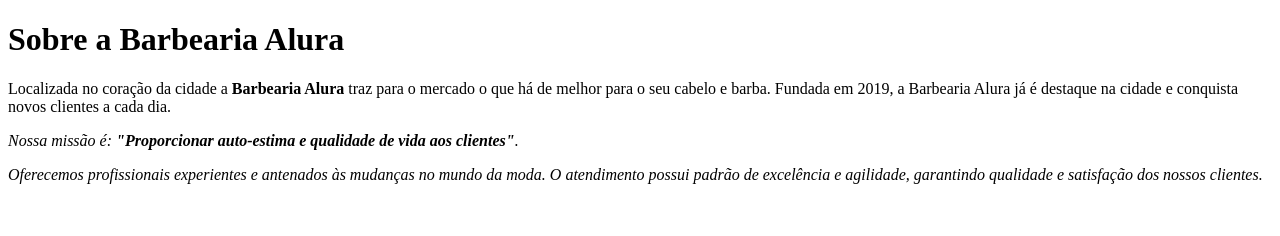
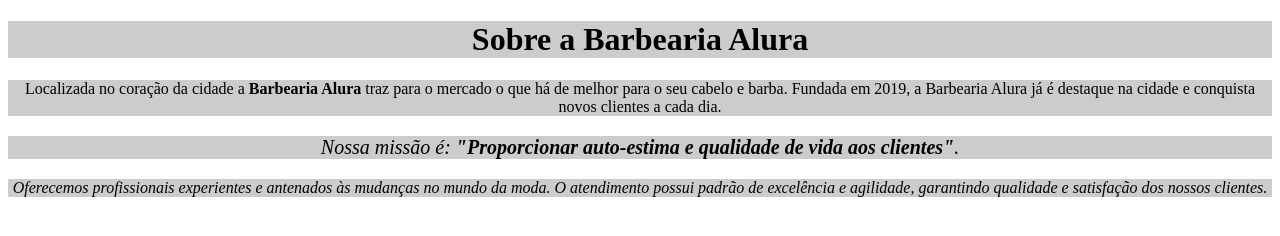
Before and after one commit to ozaque/teste, a plain HTML site: page index.html in a window 1280 px wide. Drawn offline with Linux system fonts and the light colour scheme.

Commit message:
Add files via upload

```diff
--- a/index.html
+++ b/index.html
@@ -1,12 +1,21 @@
 <!DOCTYPE html>
 <html lang="pt-br">
-    <meta charset="UTF-8">
-    <title>Barbearia Alura</title>
-  <h1>Sobre a Barbearia Alura</h1>
+    <head>
+        <meta charset="UTF-8">
+        <title>Barbearia Alura</title>
+        <link rel="stylesheet" href="style.css">
+        <style>
 
-  <p>Localizada no coração da cidade a <strong>Barbearia Alura</strong> traz para o mercado o que há de melhor para o seu cabelo e barba. Fundada em 2019, a Barbearia Alura já é destaque na cidade e conquista novos clientes a cada dia.</p>
+        </style>
+    </head>
 
-  <p><em>Nossa missão é: <strong>"Proporcionar auto-estima e qualidade de vida aos clientes"</strong>.<em></p>
+    <body>
+        <h1 style="text-align: center; background: #CCCCCC">Sobre a Barbearia Alura</h1>
 
-    <p>Oferecemos profissionais experientes e antenados às mudanças no mundo da moda. O atendimento possui padrão de excelência e agilidade, garantindo qualidade e satisfação dos nossos clientes.</p>
+        <p>Localizada no coração da cidade a <strong>Barbearia Alura</strong> traz para o mercado o que há de melhor para o seu cabelo e barba. Fundada em 2019, a Barbearia Alura já é destaque na cidade e conquista novos clientes a cada dia.</p>
+
+        <p style="font-size: 20px"><em>Nossa missão é: <strong>"Proporcionar auto-estima e qualidade de vida aos clientes"</strong>.<em></p>
+
+        <p>Oferecemos profissionais experientes e antenados às mudanças no mundo da moda. O atendimento possui padrão de excelência e agilidade, garantindo qualidade e satisfação dos nossos clientes.</p>
+  </body>
 </html>
```
